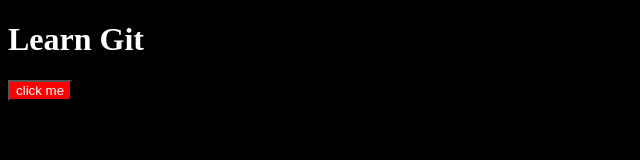
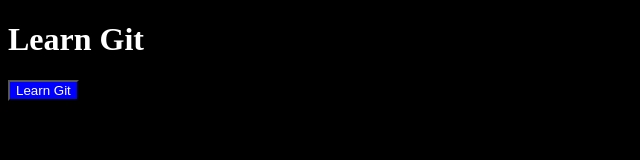
Before and after one commit to maheshkumarprajapat/learn-git, a plain HTML site: page index.html in a window 1280 px wide. Shown: the whole page, without its empty margins (0-640 px from the left). Drawn offline with Linux system fonts and the light colour scheme.

Commit message:
color change

```diff
--- a/index.html
+++ b/index.html
@@ -8,6 +8,6 @@
 </head>
 <body>
     <h1>Learn Git</h1>
-    <button>click me</button>
+    <button>Learn Git</button>
 </body>
 </html>
--- a/style.css
+++ b/style.css
@@ -3,5 +3,5 @@
     color: #fff;
 }
 button{
-    background-color: red;
+    background-color: blue;
 }
```
